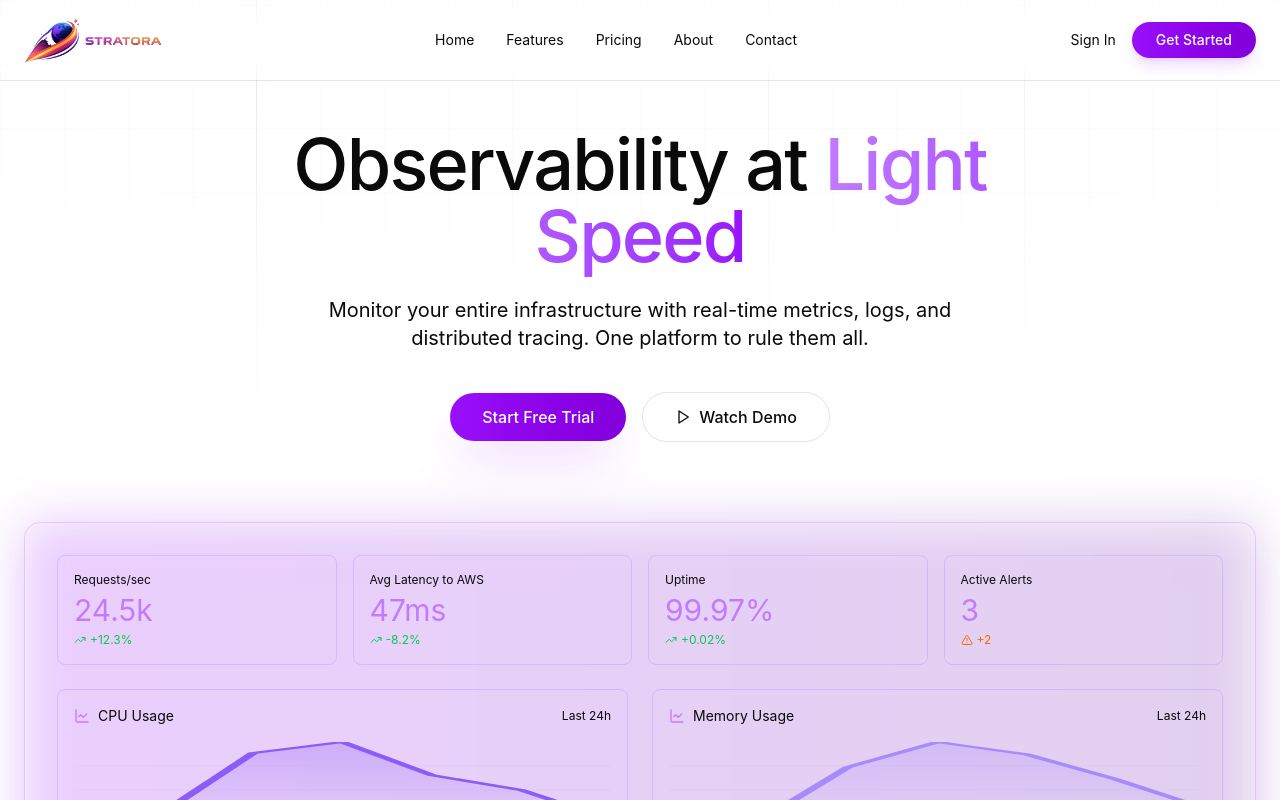
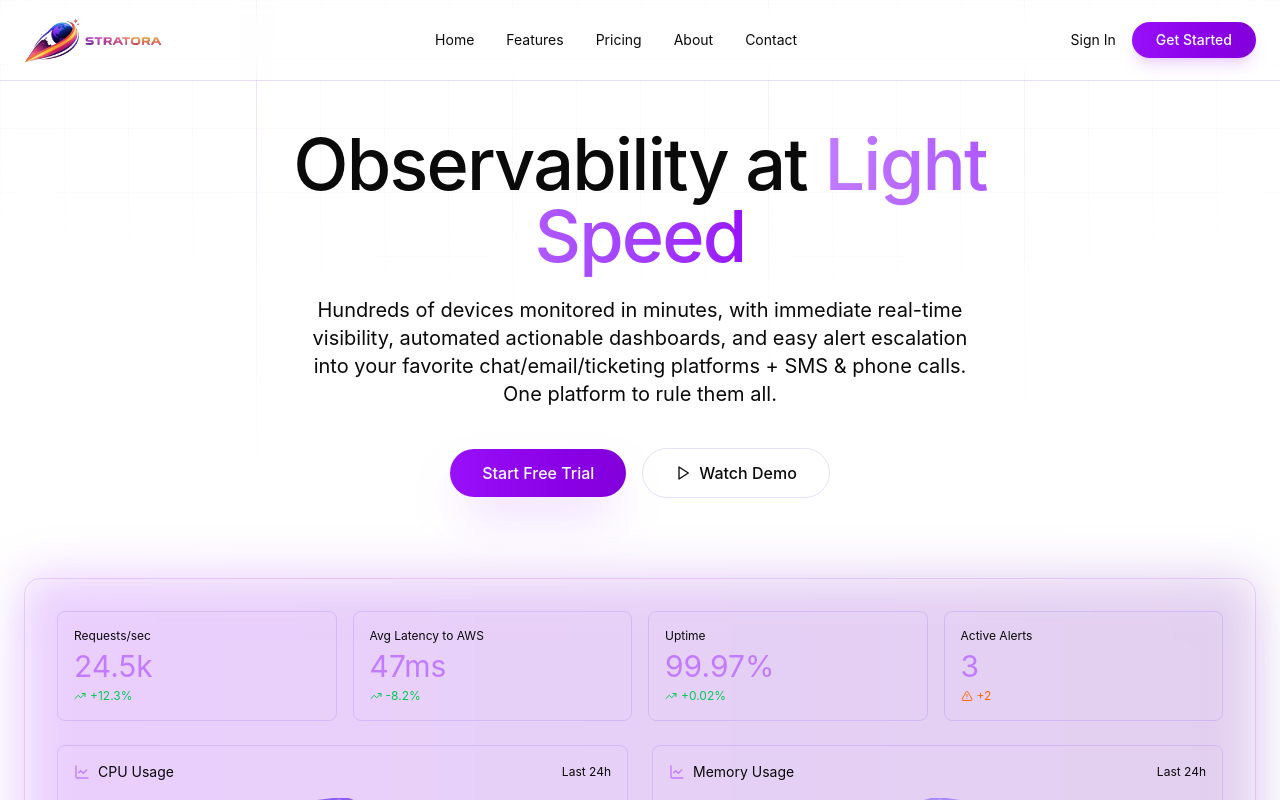
Before and after one commit to DJzmoot/stratora.io, a React (Vite) app: page / in a window 1280 px wide. Shown: the top 800 px of the page. Built offline with nearby package versions, Linux system fonts and the light colour scheme.

Commit message:
Update hero.tsx

```diff
--- a/src/app/components/hero.tsx
+++ b/src/app/components/hero.tsx
@@ -57,7 +57,7 @@ export function Hero() {
             transition={{ duration: 0.8, delay: 0.2, ease: "easeOut" }}
             className="mb-10 text-lg md:text-xl text-muted-foreground max-w-2xl mx-auto"
           >
-            Monitor your entire infrastructure with real-time metrics, logs, and distributed tracing.
+            Hundreds of devices monitored in minutes, with immediate real-time visibility, automated actionable dashboards, and easy alert escalation into your favorite chat/email/ticketing platforms + SMS & phone calls.
             One platform to rule them all.
           </motion.p>
 
```
